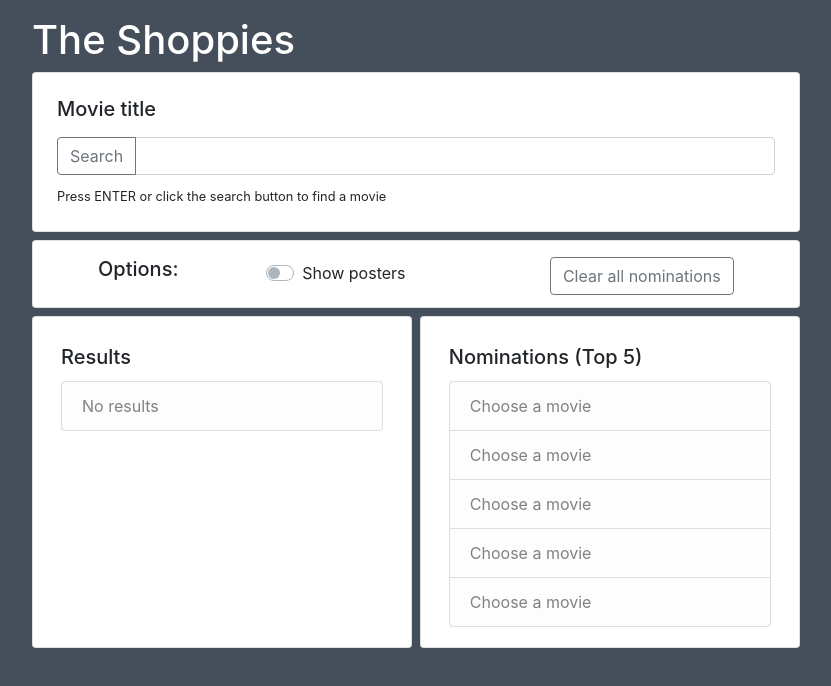
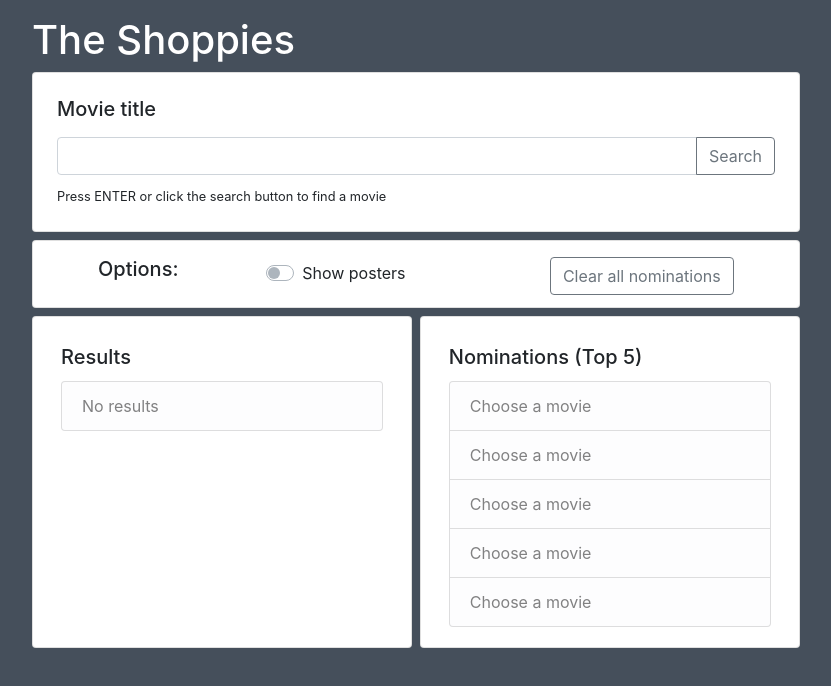
Before and after one commit to prashketh/ShopApp, a React (Create React App) app: page / in a window 1280 px wide. Shown: the top 686 px of the page, without its empty margins (224-1055 px from the left). Built offline with nearby package versions, Linux system fonts and the light colour scheme.

Commit message:
Changed location of Search button

```diff
--- a/src/components/shoppies/shoppies.js
+++ b/src/components/shoppies/shoppies.js
@@ -37,10 +37,10 @@ class SearchBar extends Component {
                         <h5>Movie title</h5>
                     </div>
                     <div class="input-group pt-2 pl-3 pr-3">
-                        <div class="input-group-prepend">
+                        <input type="text" class="form-control" placeholder="" value={this.state.value} onChange={this.handleChange} />
+                        <div class="input-group-append">
                             <button class="btn btn-outline-secondary" type="submit">Search</button>
                         </div>
-                        <input type="text" class="form-control" placeholder="" value={this.state.value} onChange={this.handleChange} />
                     </div>
                     <div class="pl-3 pt-2 pb-3 pr-3">
                         <small>Press ENTER or click the search button to find a movie</small>
```
